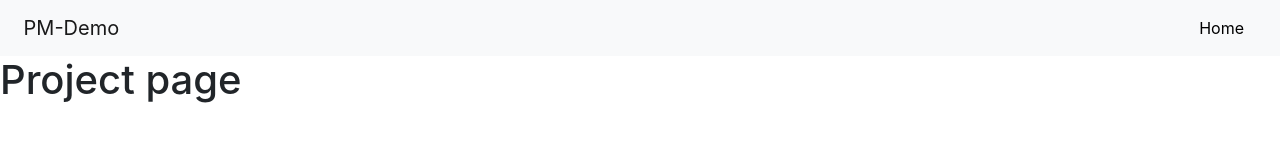
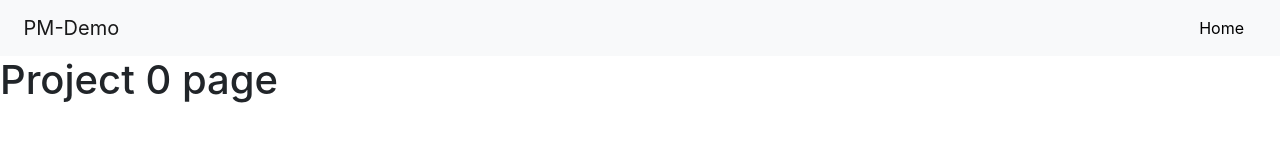
Before and after one commit to AuguestGao/pm-demo, a React (Create React App) app: page /project/0 in a window 1280 px wide. Shown: the top 160 px of the page. Built offline with nearby package versions, Linux system fonts and the light colour scheme.

Commit message:
restore project page code

```diff
--- a/src/pages/project.page.jsx
+++ b/src/pages/project.page.jsx
@@ -1,5 +1,8 @@
 import React from "react";
 
-const ProjectPage = () => <h1>Project page</h1>;
+const ProjectPage = ({ match }) => {
+  const { id } = match.params;
+  return <h1>Project {id} page</h1>;
+};
 
 export default ProjectPage;
```
